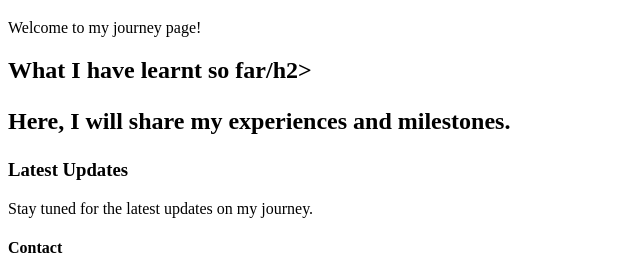
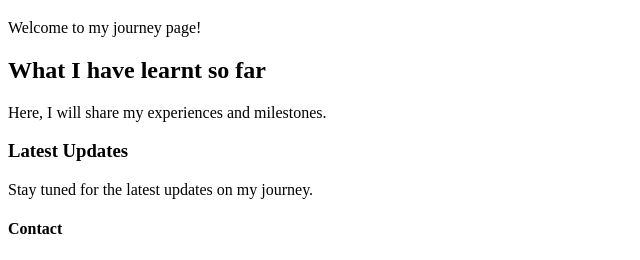
Before and after one commit to AmyandRupert/My_First_Portfolio, a plain HTML site: page html_basic/index.html in a window 1280 px wide. Shown: the part 61-321 px from the top of the page, without its empty margins (0-640 px from the left). Drawn offline with Linux system fonts and the light colour scheme.

Commit message:
Update index.html

```diff
--- a/html_basic/index.html
+++ b/html_basic/index.html
@@ -8,7 +8,7 @@
 <body>
    <h1>My journey</h1>
     <p>Welcome to my journey page!</p>
-    <h2>What I have learnt so far/h2>
+    <h2>What I have learnt so far</h2>
     <p>Here, I will share my experiences and milestones.</p>
     <h3>Latest Updates</h3>
     <p>Stay tuned for the latest updates on my journey.</p>
```
